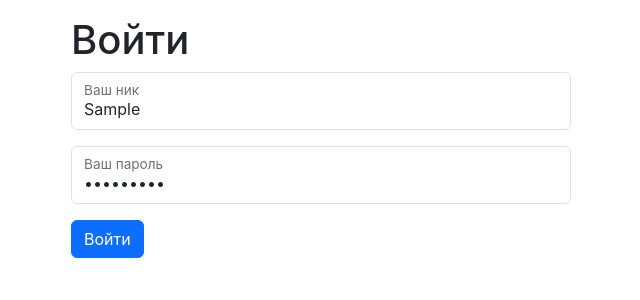
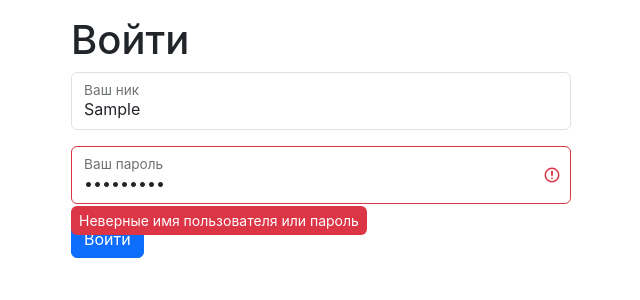
Before and after one commit to ergo-pr0xy/frontend-project-12, a React (Create React App) app in the folder frontend/: page /login in a window 1280 px wide. Both pictures are taken after typing "Sample", "Sample123" into the empty fields and a click on the button "Войти". Shown: the top 300 px of the page, without its empty margins (319-959 px from the left). Built offline with nearby package versions, Linux system fonts and the light colour scheme; no server answers.

Commit message:
add authentification error message

```diff
--- a/frontend/src/components/ChatPage.js
+++ b/frontend/src/components/ChatPage.js
@@ -4,7 +4,9 @@ import { useSelector } from 'react-redux';
 
 const ChatPage = () => {
   const token = useSelector((state) => state.auth.token);
+  const currentState = useSelector((state) => state.auth);
 
+  console.log(currentState);
   if (!token) {
     return <Navigate to="/login" />;
   }
--- a/frontend/src/components/LoginPage.js
+++ b/frontend/src/components/LoginPage.js
@@ -9,6 +9,7 @@ const LoginPage = () => {
   const dispatch = useDispatch();
 
   const token = useSelector((state) => state.auth.token);
+  const error = useSelector((state) => state.auth.error);
 
   const formik = useFormik({
     initialValues: {
@@ -18,7 +19,7 @@ const LoginPage = () => {
     onSubmit: ({ username, password }) => dispatch(authUser({ username, password })),
   });
 
-  if (token) {
+  if (token && !error) {
     return (
       <Navigate to="/" />
     );
@@ -50,8 +51,12 @@ const LoginPage = () => {
             placeholder="Ваш пароль"
             onChange={formik.handleChange}
             value={formik.values.password}
+            isInvalid={!!error}
             required
           />
+          <Form.Control.Feedback type="invalid" tooltip>
+            Неверные имя пользователя или пароль
+          </Form.Control.Feedback>
         </FloatingLabel>
       </Form.Group>
       <Button variant="primary" type="submit">Войти</Button>
--- a/frontend/src/components/NotFoundPage.js
+++ b/frontend/src/components/NotFoundPage.js
@@ -1,6 +1,12 @@
 import React from 'react';
+import { useSelector } from 'react-redux';
 
-const NotFoundPage = () => (
+const NotFoundPage = () => {
+  const currentState = useSelector((state) => state.auth);
+
+  console.log(currentState);
+
+  return (
     <div className="container">
       <div className="vertical-center form-width">
         <div>
@@ -10,5 +16,6 @@ const NotFoundPage = () => (
       </div>
     </div>
   );
+};
 
 export default NotFoundPage;
--- a/frontend/src/slices/AuthSlice.js
+++ b/frontend/src/slices/AuthSlice.js
@@ -1,29 +1,39 @@
 /* eslint-disable no-param-reassign */
 import { createAsyncThunk, createSlice } from '@reduxjs/toolkit';
 import axios from 'axios';
+
+// const setErrorMessage = (e) => {
+//   const { code: error } = e.error;
+//   switch (error) {
+//     case 'ERR_BAD_REQUEST':
+//       return 'error';
+//     default:
+//       return 'error';
+//   }
+// };
 
 export const authUser = createAsyncThunk(
   'auth/authUser',
   async ({ username, password }) => {
     const response = await axios.post('/api/v1/login', { username, password });
-    console.log(response);
     return response;
   },
 );
 
 const AuthSlice = createSlice({
   name: 'auth',
-  initialState: { user: null, token: null, status: null },
+  initialState: { user: null, token: null, error: null },
   extraReducers: (builder) => {
     builder
-      .addCase(authUser.rejected, (state) => {
-        state.status = 'unauthorized';
+      .addCase(authUser.rejected, (state, action) => {
+        state.error = action.error;
       })
       .addCase(authUser.fulfilled, (state, action) => {
+        console.log(action);
         const { username, token } = action.payload.data;
         state.user = username;
         state.token = token;
-        state.status = 'authorized';
+        state.error = null;
       });
   },
 });
```
Lines whose indentation alone changed are shown as unchanged.
